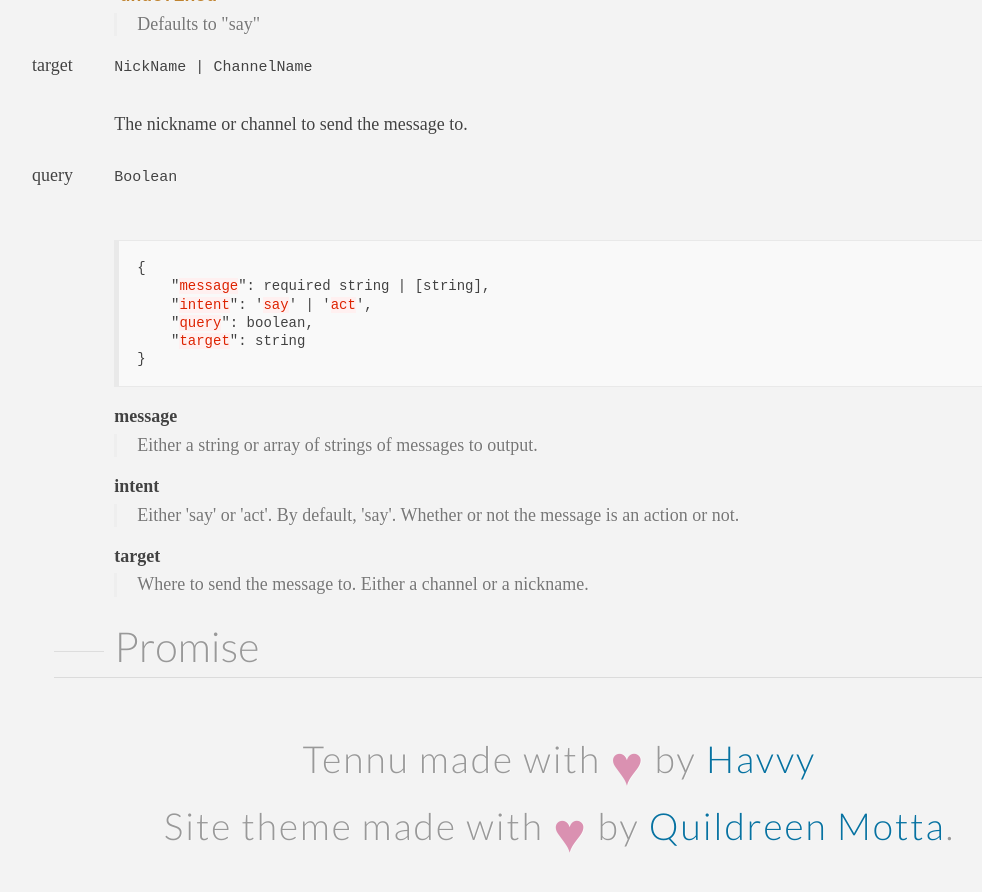
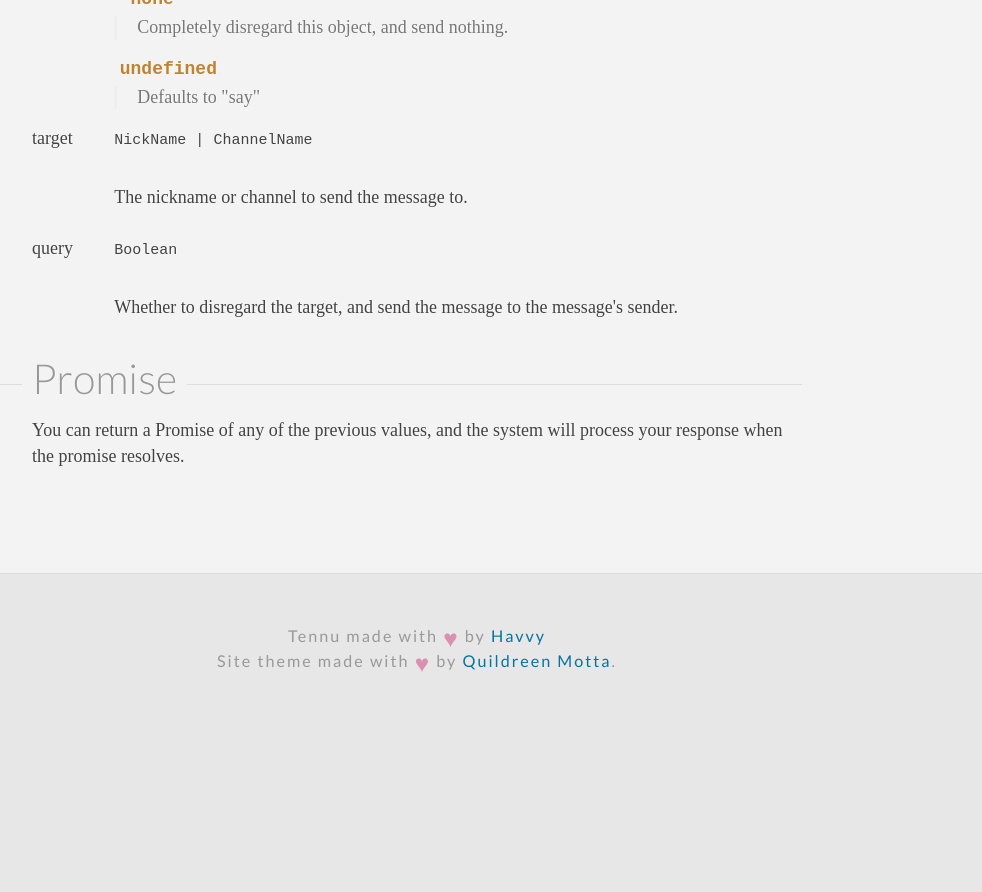
Before and after one commit to Tennu/tennu.github.io, a Jekyll site: the page built from documentation/api/response.html, in a window 1280 px wide and 900 px high, scrolled down 1735 px. Shown: the top 892 px of the window, without its empty margins (223-1205 px from the left). Built offline with Jekyll 4.4.1, drawn with Linux system fonts in a browser that asks for light colours; some web fonts are replaced; after the commit the page ends 2460 px from its top, so only the background shows below that.

Commit message:
I never finished the article.

```diff
--- a/documentation/api/response.html
+++ b/documentation/api/response.html
@@ -82,24 +82,12 @@ in the order sent.</p>
             <td>
                 <small>Boolean</small>
                 <br><br>
-                <p>
+                <p>Whether to disregard the target, and send the message to the message's sender.</p>
+            </td>
+        </tr>
+    </thead>
+</table>
 
-{% highlight javascript %}
-{
-    "message": required string | [string],
-    "intent": 'say' | 'act',
-    "query": boolean,
-    "target": string
-}
-{% endhighlight %}
+<h2>Promise</h2>
 
-<dl>
-    <dt>message</dt>
-    <dd>Either a string or array of strings of messages to output.</dd>
-    <dt>intent</dt>
-    <dd>Either 'say' or 'act'. By default, 'say'. Whether or not the message is an action or not.</dd>
-    <dt>target</dt>
-    <dd>Where to send the message to. Either a channel or a nickname.</dd>
-</dl>
-
-<h2>Promise
+<p>You can return a Promise of any of the previous values, and the system will process your response when the promise resolves.</p>
```
